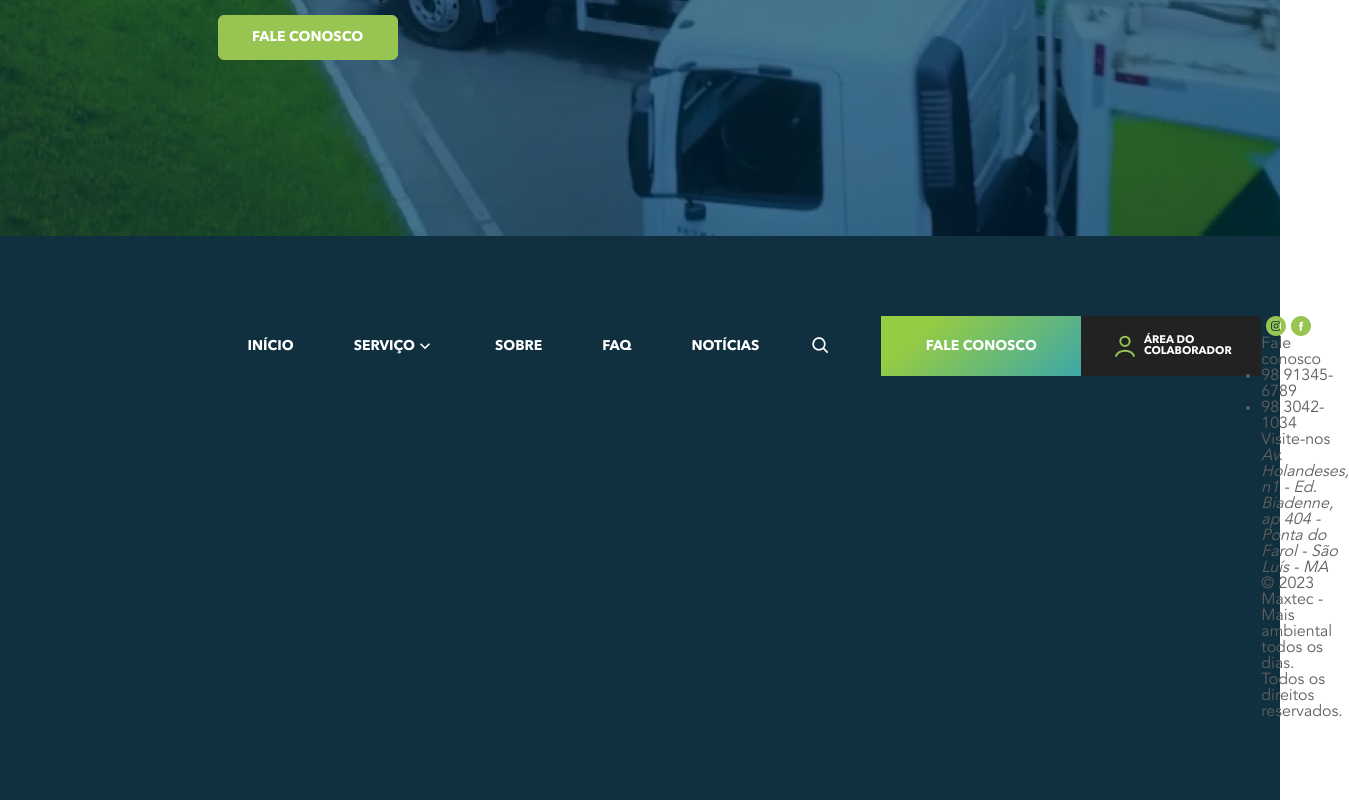
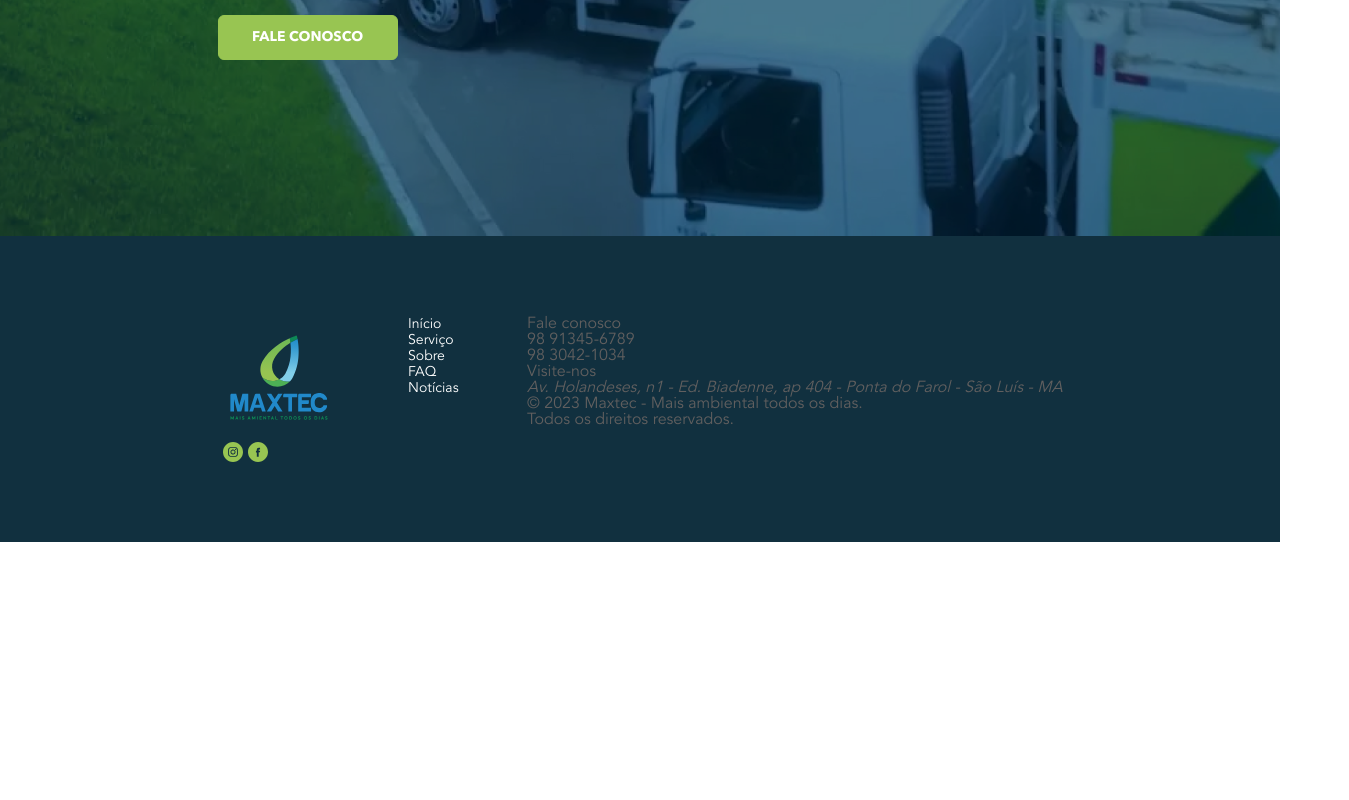
Before and after one commit to gabriel-maximize/maxtech-strapi, a Next.js app in the folder frontend/: page / in a window 1280 px wide. Shown: the part 564-1364 px from the top of the page, 1349 px wide, since content can reach past the window. After the commit the page ends 1106 px from the top, so only its background shows below. Built offline with nearby package versions, Linux system fonts and the light colour scheme.

Commit message:
fix: layout

```diff
--- a/frontend/src/components/Footer.tsx
+++ b/frontend/src/components/Footer.tsx
@@ -1,13 +1,38 @@
 import { Social } from './Social'
 import { Nav } from './Nav'
+import Image from 'next/image'
+import { links } from '@/utils/data/links'
+import Link from 'next/link'
 
 export function Footer() {
   return (
     <footer className={`footer`}>
       <div className="container footer__container">
-        <Nav />
+        <div className="footer__info">
+          <Image
+            src="/img/logo.svg"
+            alt="Logo colorida Maxtec"
+            width={122}
+            height={122}
+          />
+          <Social />
+        </div>
+        <div>
+          <ul className="footer__list">
+            {links.map((link) => (
+              <li key={link.text} className="footer__item">
+                <Link
+                  className="footer__link"
+                  href={link.to}
+                  target={link.target || '_self'}
+                >
+                  {link.text}
+                </Link>
+              </li>
+            ))}
+          </ul>
+        </div>
         <div className="footer__institucional">
-          <Social />
           <div className="footer__contato">
             <span className="footer__label">Fale conosco</span>
             <ul className="footer__list">
--- a/frontend/src/styles/components/_dropdown-menu.sass
+++ b/frontend/src/styles/components/_dropdown-menu.sass
@@ -5,6 +5,10 @@
   box-shadow: 0px 10px 38px -10px rgba(22, 23, 24, 0.35), 0px 10px 20px -15px rgba(22, 23, 24, 0.2)
   color: $cor-primaria
   background-color: $branco
+
+.nav__link--dropdown
+  max-width: 300px
+  word-break: break-all
 
 .dropdown__content[data-side='bottom']
     animation: slideDownAndFade 300ms cubic-bezier(0.16, 1, 0.3, 1)
--- a/frontend/src/styles/components/_footer.sass
+++ b/frontend/src/styles/components/_footer.sass
@@ -1,9 +1,20 @@
 .footer
-    padding: 5em 0
-    box-sizing: border-box
-    background-color: $azul-800
+  padding: 5em 0
+  box-sizing: border-box
+  background-color: $azul-800
 
 .footer__container
-    display: flex
-    justify-content: space-between
-    align-items: flex-start
+  display: flex
+  justify-content: space-between
+  align-items: flex-start
+
+.footer__info
+  position: relative
+
+.footer__list
+  list-style: none
+
+.footer__link
+  text-decoration: none
+  font-size: $font-sm
+  color: $branco
```
Also changed, not shown: frontend/.eslintrc.json.
